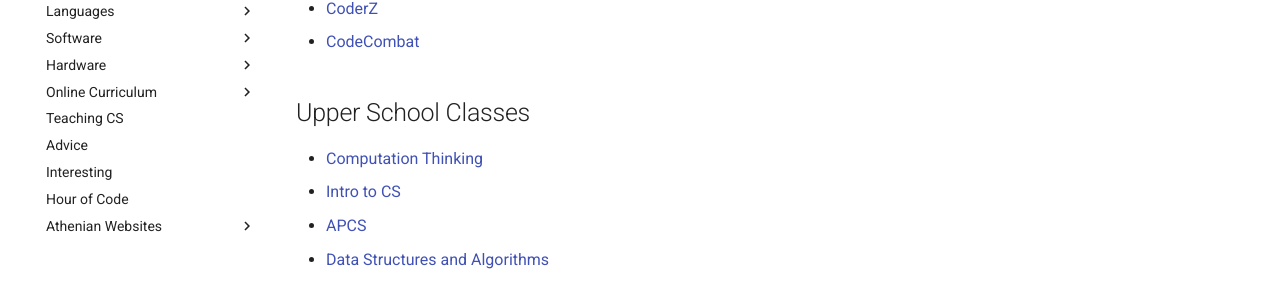
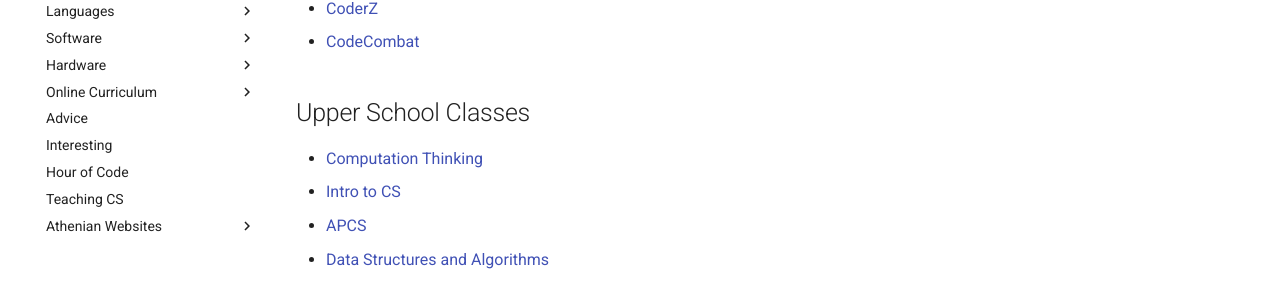
Before and after one commit to athenian-computational-thinking/athenian-cs-mkdocs, an MkDocs documentation site: the page built from docs/index.md, in a window 1280 px wide. Shown: the part 235-537 px from the top of the page. Built offline with MkDocs 1.6.1 and Material for MkDocs 9.7.7, drawn with Linux system fonts in a browser that asks for light colours; comment, search, counter and statistics services are not loaded; part of the change alters nothing that is shown.

Commit message:
Update docs

```diff
--- a/mkdocs.yml
+++ b/mkdocs.yml
@@ -33,10 +33,10 @@ nav:
       - Nand2Tetris: nand2tetris.md
       - Harvard's CS50: https://ap.cs50.net
       - Coding Resources: coding-resources.md
-  - Teaching CS: teaching.md
   - Advice: advice.md
   - Interesting: interesting.md
   - Hour of Code: hoc.md
+  - Teaching CS: teaching.md
   - Athenian Websites:
       - Programming Tutorials: https://github.com/athenian-programming
       - Athenian FLL: https://www.athenian-fll.org
```
